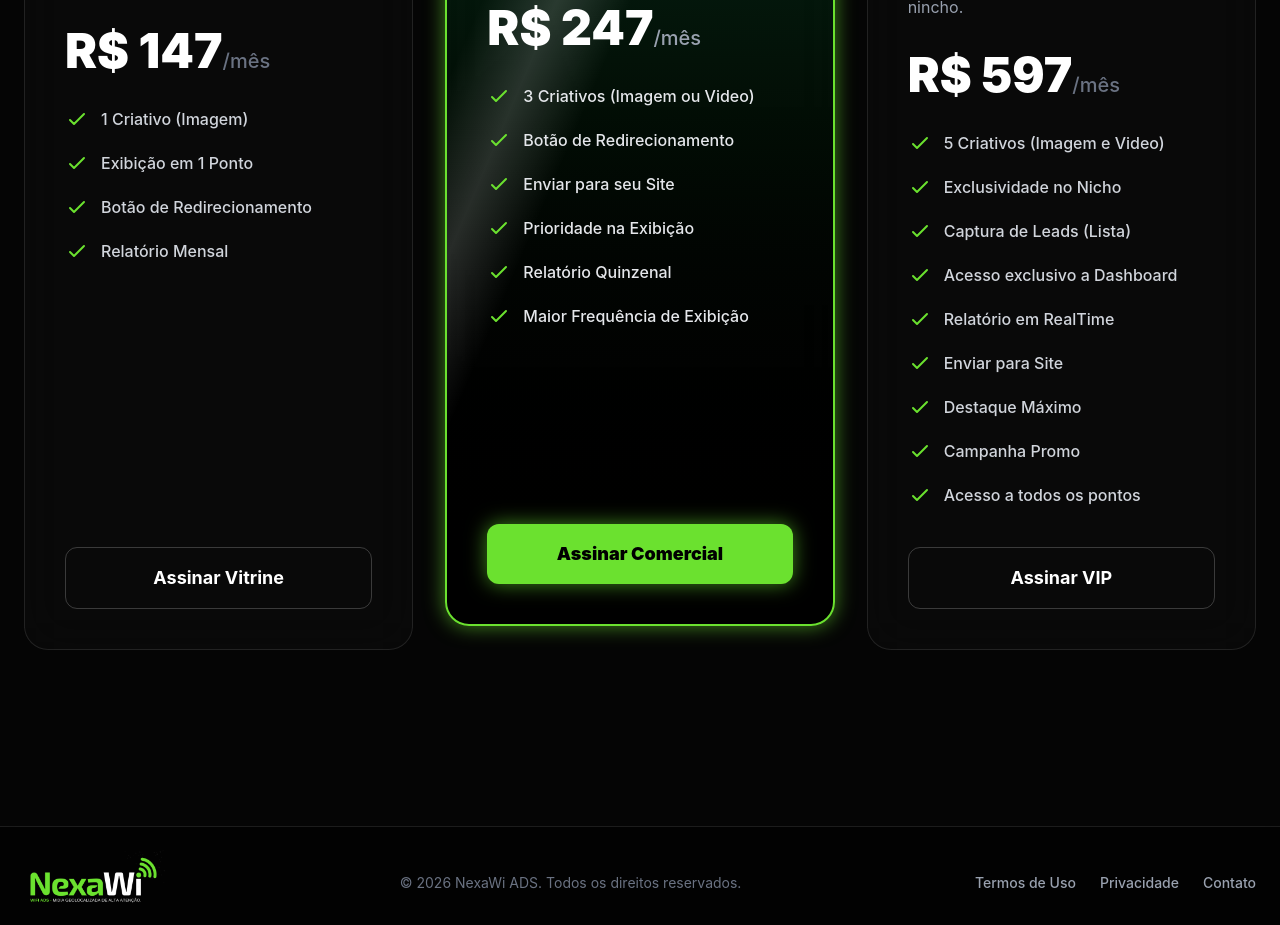
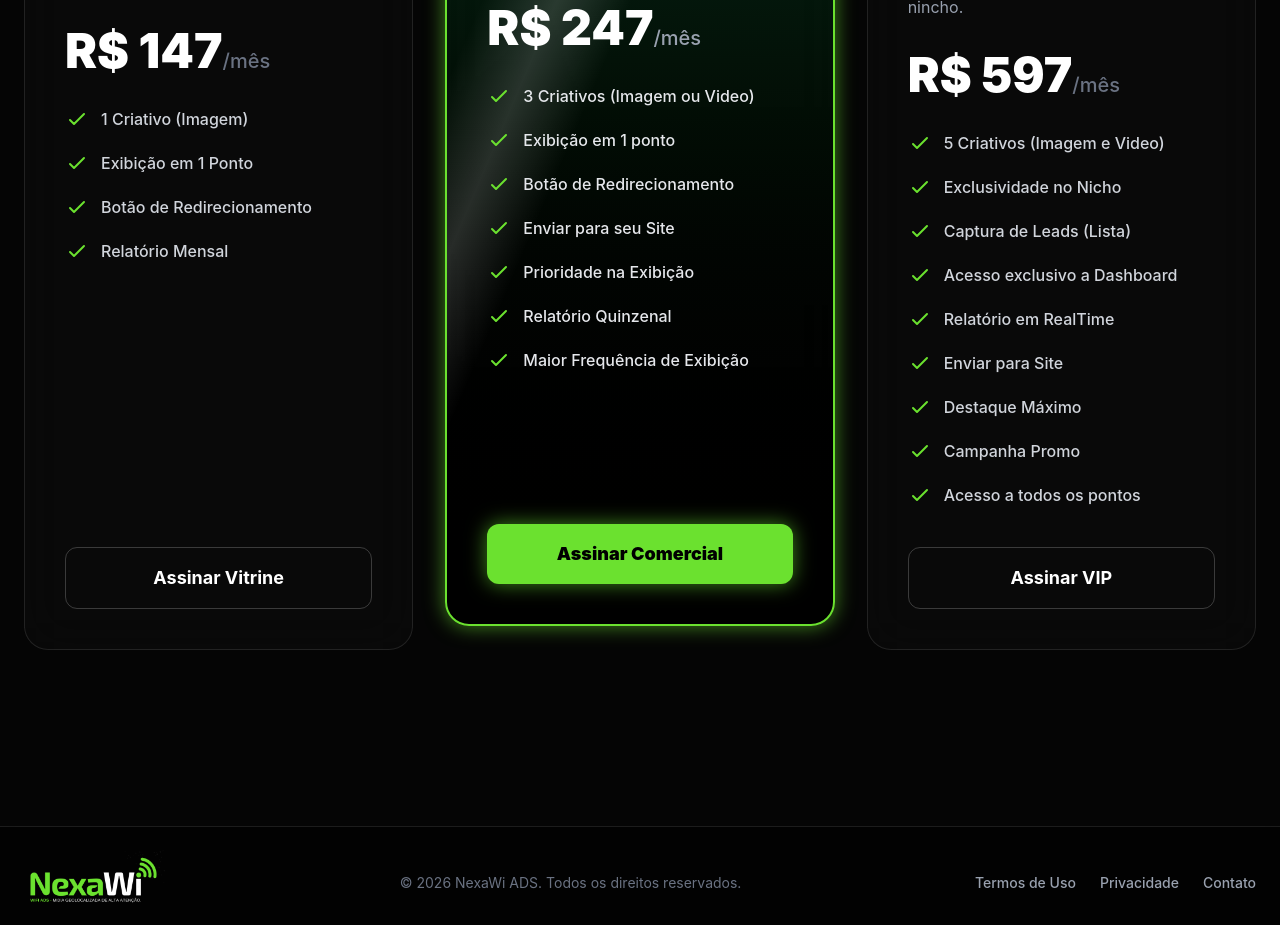
Before and after one commit to jamesnebou/nexawi-ads, a Next.js app: page / in a window 1280 px wide. Shown: the part 4800-5725 px from the top of the page. Built offline with nearby package versions, Linux system fonts and the light colour scheme.

Commit message:
Adiçõo de beneficio

```diff
--- a/src/app/page.js
+++ b/src/app/page.js
@@ -805,6 +805,22 @@ export default function LandingPage() {
                         d="M5 13l4 4L19 7"
                       />
                     </svg>
+                    Exibição em 1 ponto
+                  </li>
+                  <li className="flex items-center gap-3">
+                    <svg
+                      className="w-5 h-5 sm:w-6 sm:h-6 text-[#6be12f]"
+                      fill="none"
+                      stroke="currentColor"
+                      viewBox="0 0 24 24"
+                    >
+                      <path
+                        strokeLinecap="round"
+                        strokeLinejoin="round"
+                        strokeWidth="2"
+                        d="M5 13l4 4L19 7"
+                      />
+                    </svg>
                     Botão de Redirecionamento
                   </li>
                   <li className="flex items-center gap-3">
```
